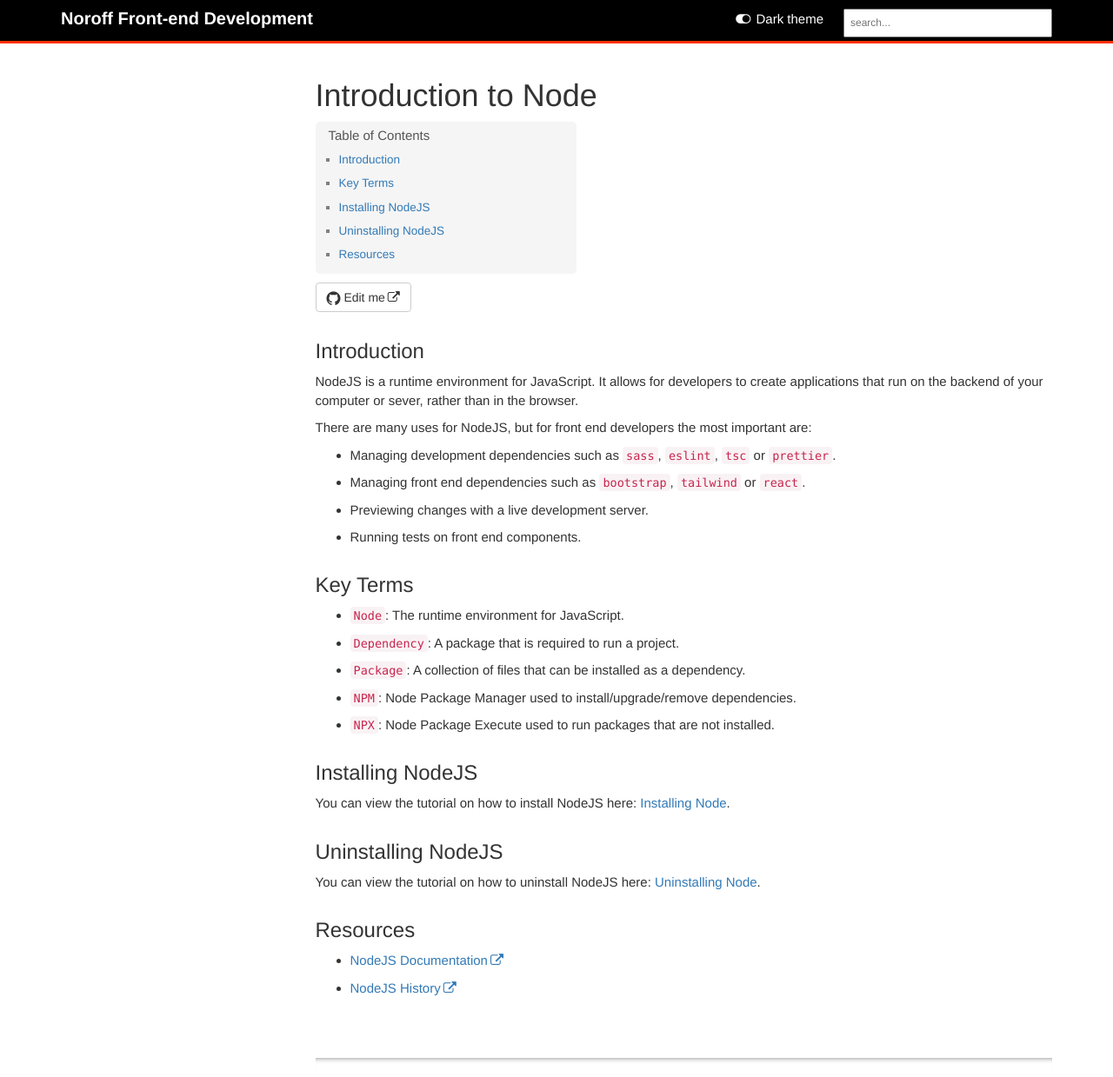
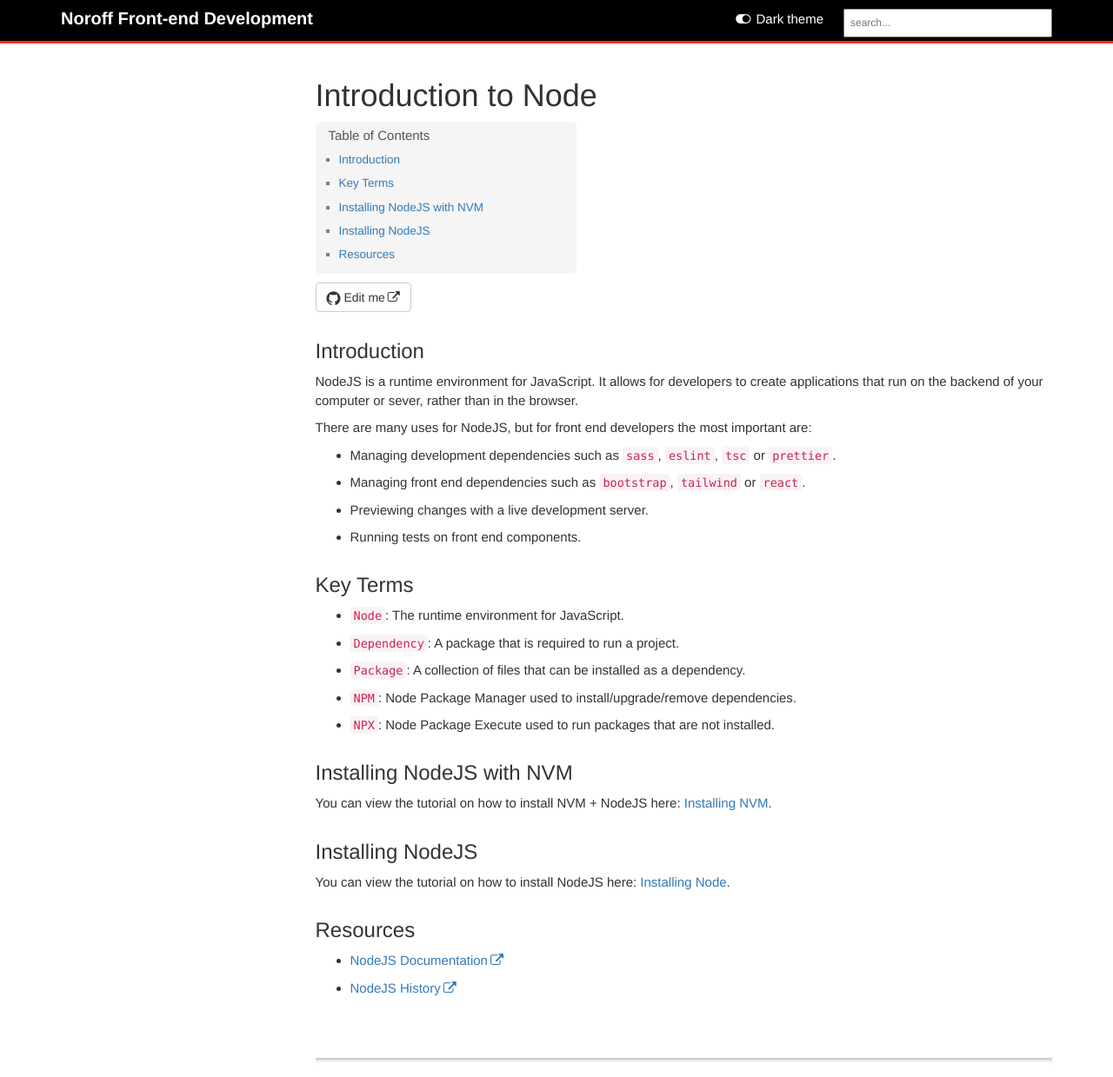
Before and after one commit to AmberBentley/content-feu, a Jekyll site: the page built from pages/node/index.md, in a window 1280 px wide. Shown: the whole page at 87% size. Built offline with Jekyll 4.4.1, drawn with Linux system fonts in a browser that asks for light colours; comment, search, counter and statistics services are not loaded.

Commit message:
Updates node instructions

```diff
--- a/pages/node/index.md
+++ b/pages/node/index.md
@@ -26,13 +26,13 @@ There are many uses for NodeJS, but for front end developers the most important
 - `NPM`: Node Package Manager used to install/upgrade/remove dependencies.
 - `NPX`: Node Package Execute used to run packages that are not installed.
 
+## Installing NodeJS with NVM
+
+You can view the tutorial on how to install NVM + NodeJS here: [Installing NVM](/node/nvm/install.html).
+
 ## Installing NodeJS
 
 You can view the tutorial on how to install NodeJS here: [Installing Node](/node/install.html).
-
-## Uninstalling NodeJS
-
-You can view the tutorial on how to uninstall NodeJS here: [Uninstalling Node](/node/uninstall.html).
 
 ## Resources
 
```
